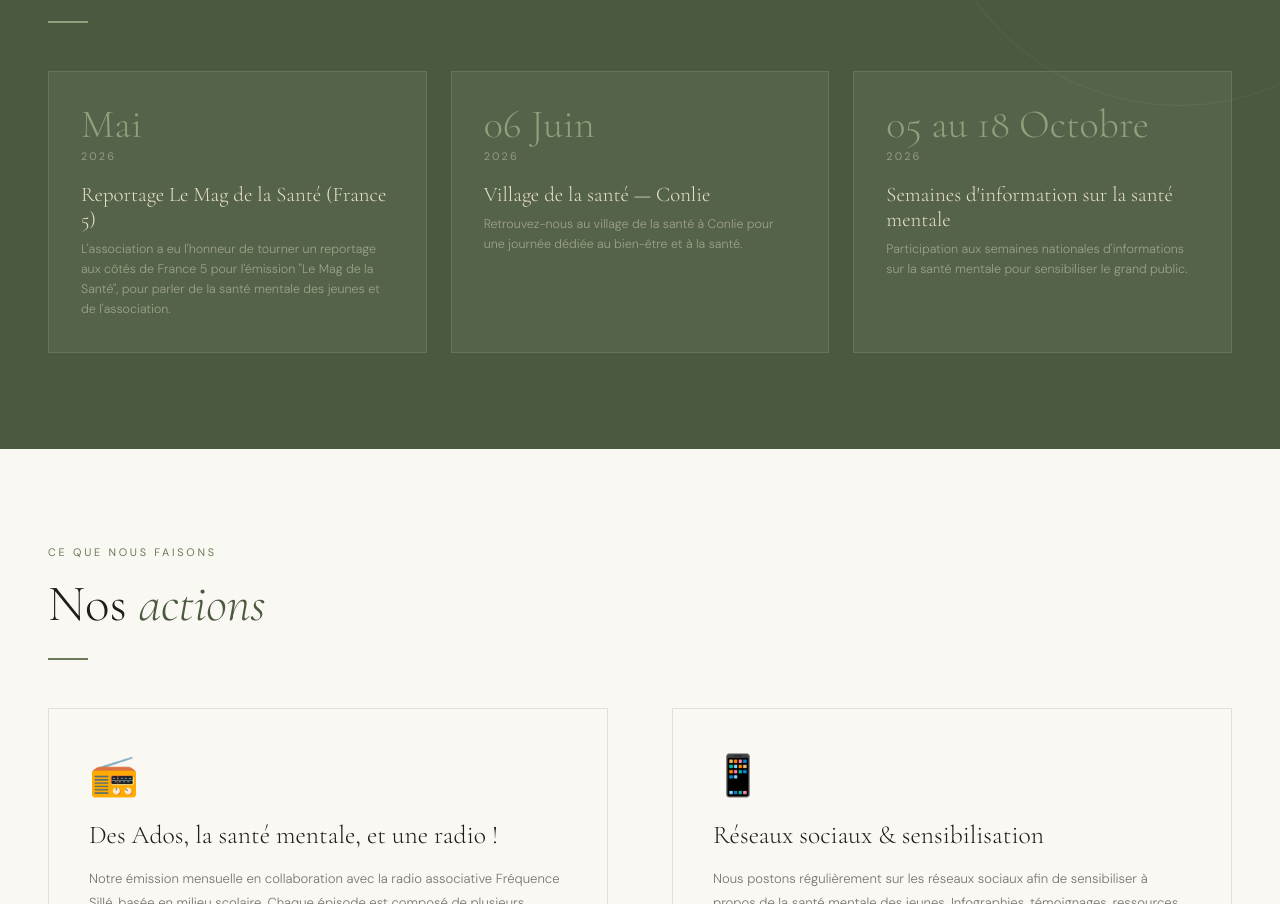
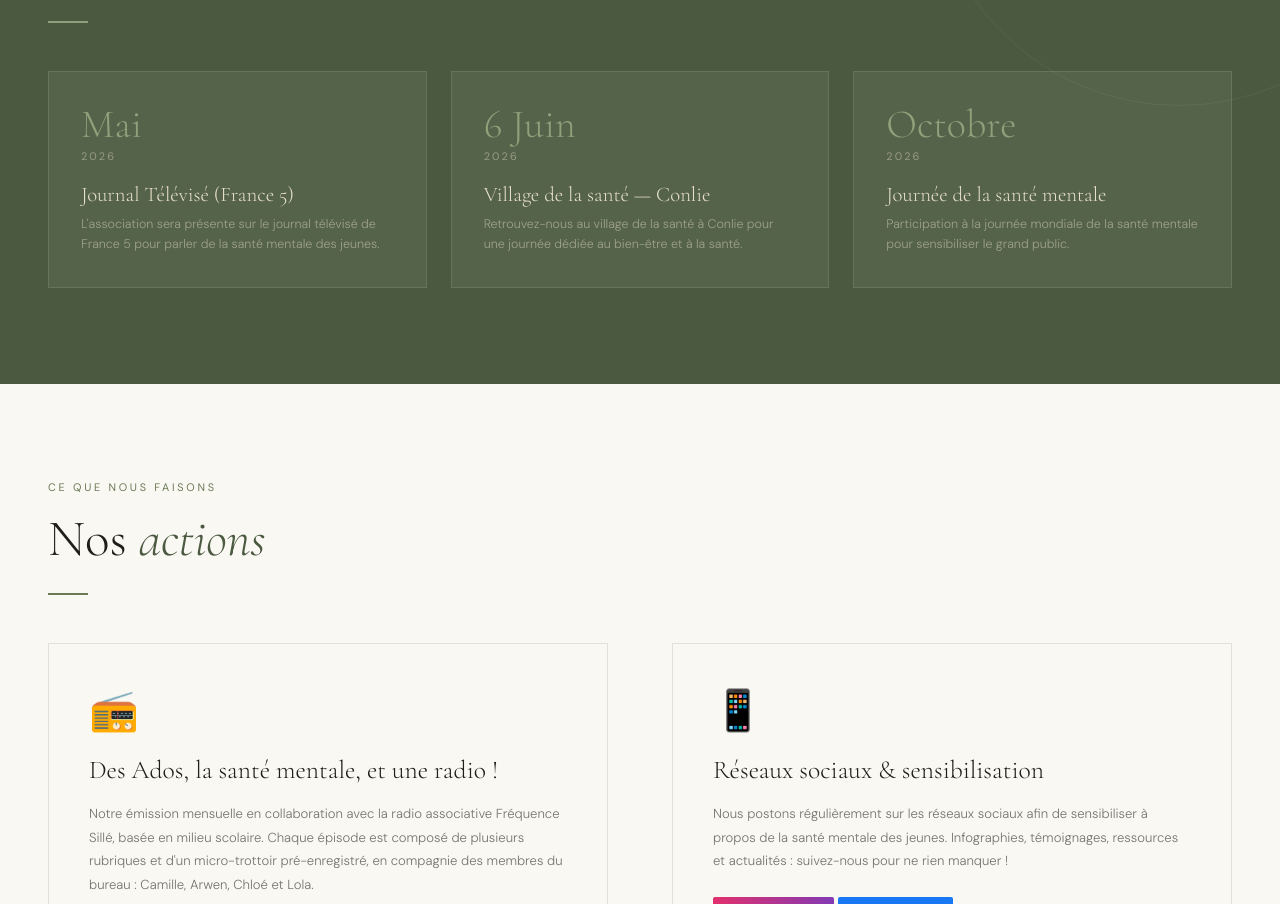
Before and after one commit to afr72140/afr72140.github.io, a plain HTML site: page index.html in a window 1280 px wide. Shown: the part 2135-3039 px from the top of the page. Drawn offline with nearby package versions, Linux system fonts and the light colour scheme.

Commit message:
Add files via upload

```diff
--- a/index.html
+++ b/index.html
@@ -1,12 +1,29 @@
 <!DOCTYPE html>
 <html lang="fr">
 <head>
-<meta charset="UTF-8">
-<meta name="viewport" content="width=device-width, initial-scale=1.0">
-<title>Ados, Fardeaux, Renouveau</title>
-<link rel="icon" href="logo.webp" type="image/webp">
-<link href="https://fonts.googleapis.com/css2?family=Cormorant+Garamond:ital,wght@0,300;0,400;0,600;1,300;1,400&family=DM+Sans:wght@300;400;500&display=swap" rel="stylesheet">
-<link rel="stylesheet" href="styles.css">
+    <meta charset="UTF-8">
+    <meta name="viewport" content="width=device-width, initial-scale=1.0">
+
+    <title>Ados, Fardeaux, Renouveau | Santé Mentale Jeunes</title>
+    <meta name="description" content="AFR : Association créée par des jeunes pour la santé mentale en milieu scolaire. Radio, sensibilisation et soutien pour transformer les fardeaux en renouveau.">
+    <meta name="keywords" content="santé mentale, adolescents, lycée, prévention suicide, bien-être scolaire, association jeunes, Fréquence Sillé">
+    <meta name="author" content="Ados, Fardeaux, Renouveau">
+    <meta name="robots" content="index, follow">
+
+    <meta property="og:type" content="website">
+    <meta property="og:url" content="https://afr72140.github.io/">
+    <meta property="og:title" content="Ados, Fardeaux, Renouveau - Santé Mentale">
+    <meta property="og:description" content="Prévenir, informer et crédibiliser la santé mentale des jeunes. Après la pluie, vient le beau temps.">
+    <meta property="og:image" content="logo.webp">
+
+    <meta property="twitter:card" content="summary_large_image">
+    <meta property="twitter:title" content="Ados, Fardeaux, Renouveau">
+    <meta property="twitter:description" content="La santé mentale des jeunes, une urgence silencieuse. Découvrez nos actions.">
+    <meta property="twitter:image" content="logo.webp">
+
+    <link rel="icon" href="logo.webp" type="image/webp">
+    <link href="https://fonts.googleapis.com/css2?family=Cormorant+Garamond:ital,wght@0,300;0,400;0,600;1,300;1,400&family=DM+Sans:wght@300;400;500&display=swap" rel="stylesheet">
+    <link rel="stylesheet" href="styles.css">
 </head>
 <body>
 
@@ -104,20 +121,20 @@
     <div class="event-card reveal">
       <div class="event-date">Mai</div>
       <div class="event-month">2026</div>
-      <div class="event-name">Reportage Le Mag de la Santé (France 5)</div>
-      <p class="event-desc">L'association a eu l'honneur de tourner un reportage aux côtés de France 5 pour l'émission "Le Mag de la Santé", pour parler de la santé mentale des jeunes et de l'association.</p>
+      <div class="event-name">Journal Télévisé (France 5)</div>
+      <p class="event-desc">L'association sera présente sur le journal télévisé de France 5 pour parler de la santé mentale des jeunes.</p>
     </div>
     <div class="event-card reveal">
-      <div class="event-date">06 Juin</div>
+      <div class="event-date">6 Juin</div>
       <div class="event-month">2026</div>
       <div class="event-name">Village de la santé — Conlie</div>
       <p class="event-desc">Retrouvez-nous au village de la santé à Conlie pour une journée dédiée au bien-être et à la santé.</p>
     </div>
     <div class="event-card reveal">
-      <div class="event-date">05 au 18 Octobre</div>
+      <div class="event-date">Octobre</div>
       <div class="event-month">2026</div>
-      <div class="event-name">Semaines d'information sur la santé mentale</div>
-      <p class="event-desc">Participation aux semaines nationales d'informations sur la santé mentale pour sensibiliser le grand public.</p>
+      <div class="event-name">Journée de la santé mentale</div>
+      <p class="event-desc">Participation à la journée mondiale de la santé mentale pour sensibiliser le grand public.</p>
     </div>
   </div>
 </section>
```
Also changed, not shown: robots.txt (added).
